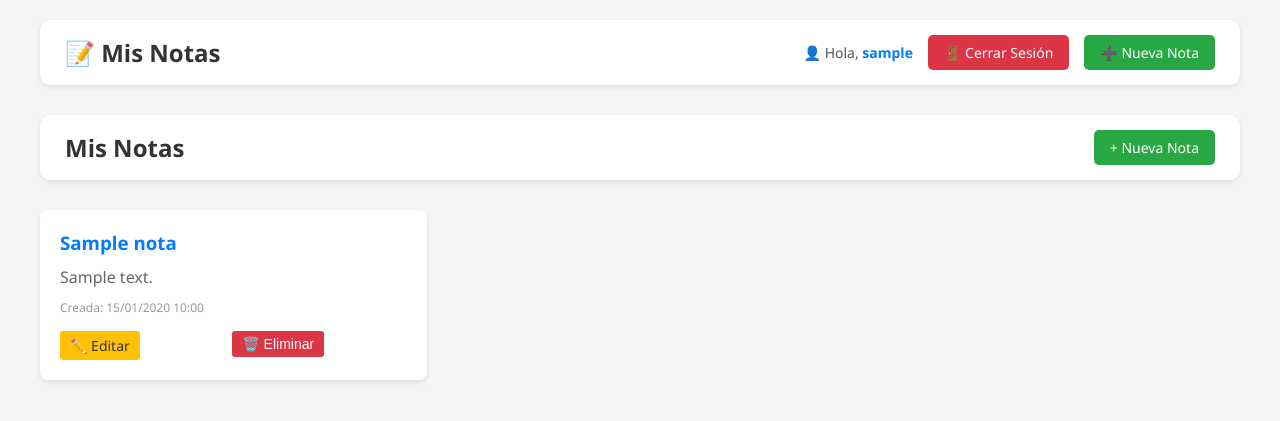
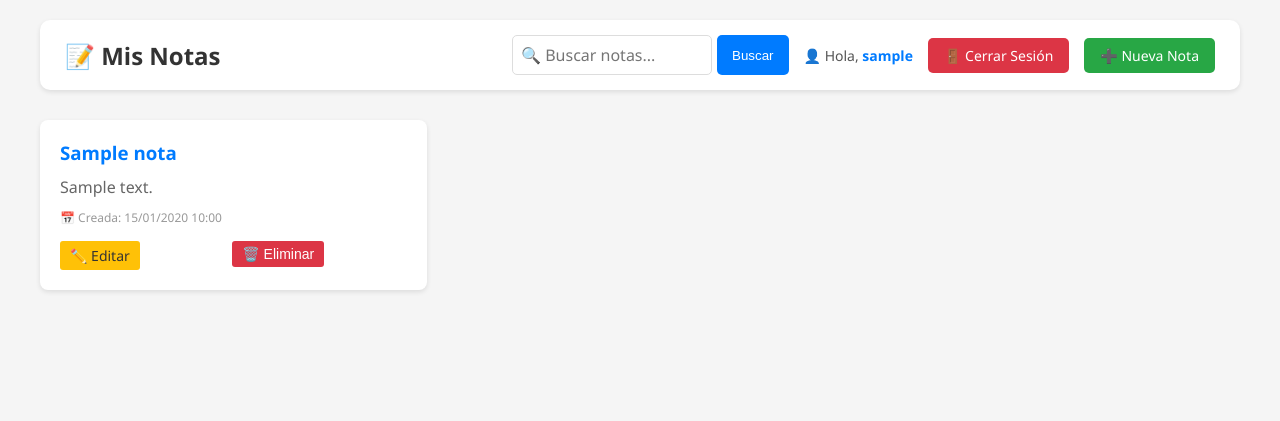
Before and after one commit to Rannie2005/crud-django-gitflow, a Django app: page / in a window 1280 px wide. Shown: the top 421 px of the page. Run offline with Django 5.2, Linux system fonts and the light colour scheme; a user stored in the database is signed in; tables that the repository leaves empty hold one stand-in row (values such as "Sample post").

Commit message:
fix: Pasar query a todas las vistas para mantener búsqueda en base.html

```diff
--- a/notas/templates/notas/base.html
+++ b/notas/templates/notas/base.html
@@ -272,6 +272,19 @@
                 <h1>📝 Mis Notas</h1>
                 <div class="nav-buttons">
                     {% if user.is_authenticated %}
+                        <!-- Barra de búsqueda -->
+                        <form method="get" action="{% url 'lista_notas' %}" style="margin: 0; padding: 0; background: none; box-shadow: none; display: flex; gap: 5px;">
+                            <input type="text"
+                                name="q"
+                                value="{{ query|default:'' }}"
+                                placeholder="🔍 Buscar notas..."
+                                style="width: 200px; padding: 8px; margin: 0; border: 1px solid #ddd; border-radius: 5px;">
+                            <button type="submit" style="background: #007bff; color: white; padding: 8px 15px; border: none; border-radius: 5px; cursor: pointer;">Buscar</button>
+                            {% if query %}
+                                <a href="{% url 'lista_notas' %}" style="background: #6c757d; color: white; padding: 8px 15px; text-decoration: none; border-radius: 5px;">Limpiar</a>
+                            {% endif %}
+                        </form>
+
                         <span class="user-welcome">👤 Hola, <strong>{{ user.username }}</strong></span>
                         <a href="{% url 'logout' %}" class="btn-logout">🚪 Cerrar Sesión</a>
                         <a href="{% url 'crear_nota' %}" class="btn-nueva">➕ Nueva Nota</a>
--- a/notas/templates/notas/lista_notas.html
+++ b/notas/templates/notas/lista_notas.html
@@ -1,17 +1,12 @@
 {% extends 'notas/base.html' %}
 
 {% block content %}
-<div class="nav">
-    <h1>Mis Notas</h1>
-    <a href="{% url 'crear_nota' %}" class="btn-nueva">+ Nueva Nota</a>
-</div>
-
 <div class="notas-grid">
     {% for nota in notas %}
     <div class="nota-card">
         <h3>{{ nota.titulo }}</h3>
         <p>{{ nota.contenido|truncatewords:30 }}</p>
-        <small>Creada: {{ nota.fecha_creacion|date:"d/m/Y H:i" }}</small>
+        <small>📅 Creada: {{ nota.fecha_creacion|date:"d/m/Y H:i" }}</small>
         <div class="acciones">
             <a href="{% url 'editar_nota' nota.id %}" class="btn-editar">✏️ Editar</a>
             <form method="post" action="{% url 'eliminar_nota' nota.id %}" style="display: inline; padding: 0; box-shadow: none;">
@@ -22,8 +17,13 @@
     </div>
     {% empty %}
     <div class="empty-state">
-        <p>No tienes notas aún</p>
-        <a href="{% url 'crear_nota' %}" class="btn-nueva">Crear mi primera nota</a>
+        {% if query %}
+            <p>🔍 No se encontraron notas que coincidan con "{{ query }}"</p>
+            <a href="{% url 'lista_notas' %}" class="btn-nueva">Ver todas las notas</a>
+        {% else %}
+            <p>📭 No tienes notas aún</p>
+            <a href="{% url 'crear_nota' %}" class="btn-nueva">Crear mi primera nota</a>
+        {% endif %}
     </div>
     {% endfor %}
 </div>
--- a/notas/views.py
+++ b/notas/views.py
@@ -6,11 +6,24 @@ from django.contrib.auth import login, authenticate, logout
 from .models import Nota
 from .forms import NotaForm, RegistroForm
 
+
+def get_query(request):
+    """Función auxiliar para obtener query de búsqueda"""
+    return request.GET.get('q', '')
+
 @login_required
 def lista_notas(request):
-    # Solo mostrar notas del usuario actual
+    # Obtener el término de búsqueda de la URL
+    query = request.GET.get('q', '')
+
+    # Filtrar notas del usuario actual
     notas = Nota.objects.filter(usuario=request.user)
-    return render(request, 'notas/lista_notas.html', {'notas': notas})
+
+    # Si hay término de búsqueda, filtrar por título
+    if query:
+        notas = notas.filter(titulo__icontains=query)
+
+    return render(request, 'notas/lista_notas.html', {'notas': notas, 'query': query})
 
 @login_required
 def crear_nota(request):
```
Lines whose indentation alone changed are shown as unchanged.
